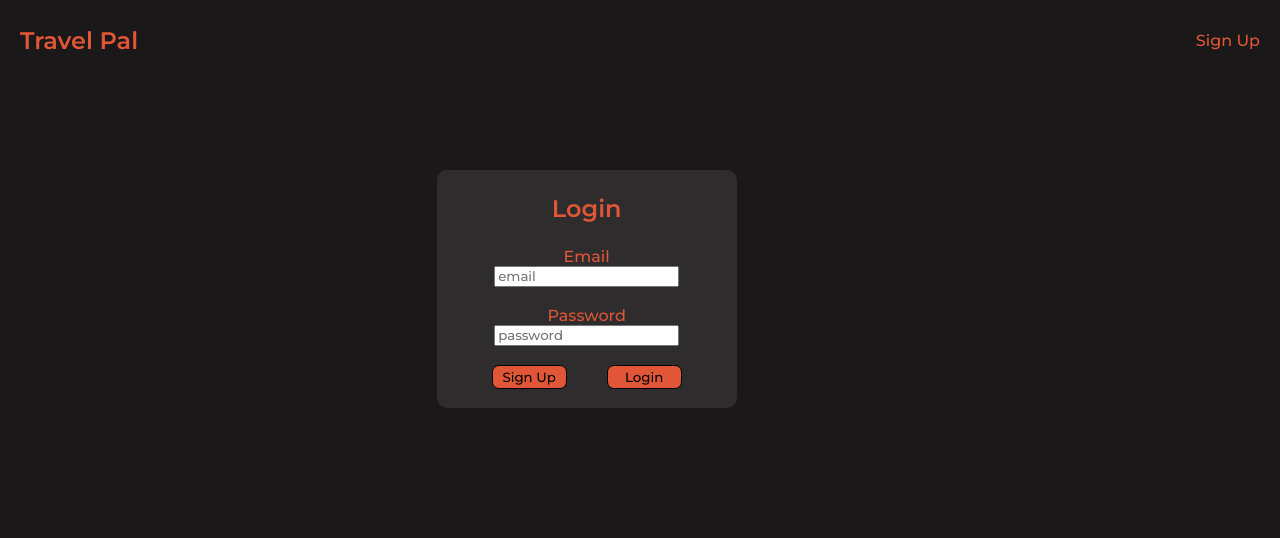
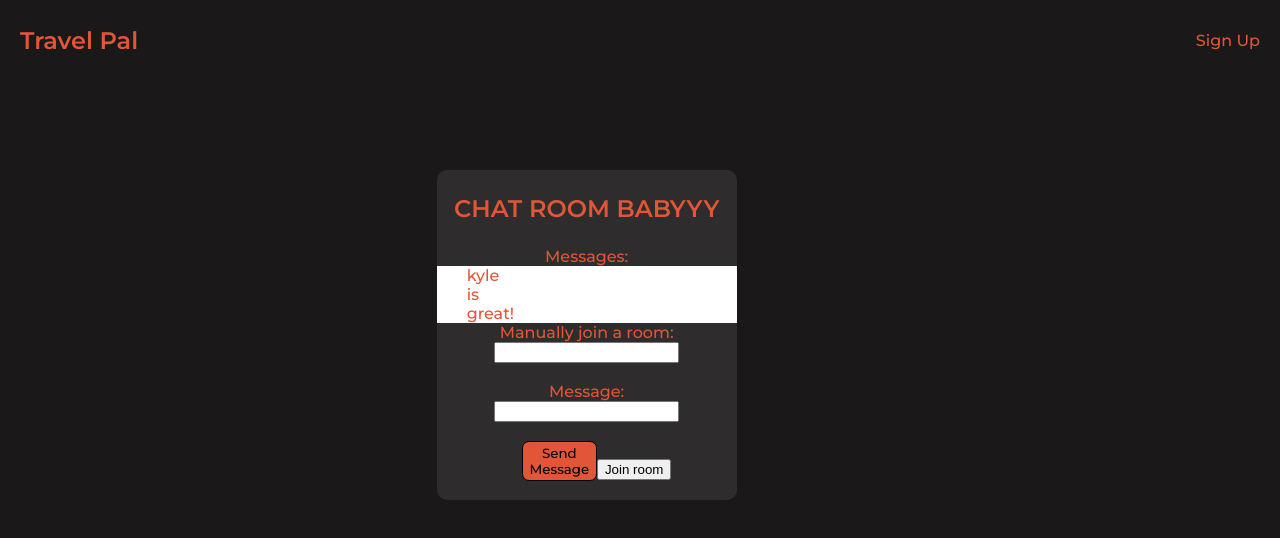
Before and after one commit to scooby-gang-7/iteration, a React (Create React App) app: page / in a window 1280 px wide. Shown: the top 538 px of the page. Built offline with nearby package versions, Linux system fonts and the light colour scheme; no server answers.

Commit message:
add socket.io functionality for group messages. incomplete

```diff
--- a/client/App.jsx
+++ b/client/App.jsx
@@ -8,13 +8,13 @@ import {
 } from 'react-router-dom';
 import AddTrip from './components/AddTrip.jsx';
 import Login from './components/Login.jsx';
+import CHATROOM from './components/CHATROOM.jsx';
 import MyTrips from './components/MyTrips.jsx';
 import NavBar from './components/NavBar';
 import Signup from './components/Signup.jsx';
 import TripDetails from './components/TripDetails.jsx';
 import './stylesheets/styles.css';
 import 'react-toastify/dist/ReactToastify.css';
-
 
 const App = () => {
   const [userInfo, setUserInfo] = useState({ user_id: null });
@@ -66,8 +66,10 @@ const App = () => {
           element={
             userInfo.user_id ? (
               <Navigate to='/mytrips' />
-            ) : (
-              <Login setUserInfo={setUserInfo} userInfo={userInfo} />
+            ) :
+            (
+              <CHATROOM/>
+              /*<Login setUserInfo={setUserInfo} userInfo={userInfo} />*/
             )
           }
         />
--- /dev/null
+++ b/client/components/CHATROOM.jsx
@@ -0,0 +1,141 @@
+import React, { useState, useEffect } from 'react';
+import axios from 'axios';
+import '../stylesheets/styles.css';
+import io from 'socket.io-client';
+
+/*
+
+HOW TO USE
+
+open up multiple clients (tabs, windows, etc)
+subscribe to a room (any string) with the Join Room button
+do this for all the clients you want to be grouped together
+now send a message from one! any that weren't grouped
+should not see the message :)
+
+Missing:
+- using tripId for automatic room number
+- styling
+- messages table
+- fetch to update messages table
+- fetch to pull from messages table
+- backend middleware to query the messages table
+
+*/
+
+const CHATROOM = (props) => {
+  const [isConnected, setIsConnected] = useState(false);
+  const [curSocket, setCurSocket] = useState(false);
+  const [message, setMessage] = useState('');
+  const [messageList, setMessageList] = useState([]);
+
+  // we don't need this in state
+  // just need to pass down the tripId as props
+  // this is used to specify what "chat room" to send to
+  const [room, setRoom] = useState('');
+
+  useEffect(() => {
+    // fetch conversation from messages table - dummy data right now
+    setMessageList(['kyle', 'is', 'great!']);
+
+    // set up socket
+    console.log('installing socket io');
+    const socket = io('http://localhost:3000');
+    setCurSocket(socket);
+
+    socket.on('connect', () => {
+      console.log('socket is connected!', socket.id);
+      setIsConnected(true);
+    });
+    socket.on('disconnect', () => {
+      setIsConnected(false);
+      console.log('socket is disconnected!');
+    });
+    // seems like this acts as a onComponentUnmount
+    return () => {
+      socket.close();
+    };
+  }, []);
+
+  // seems the messagelist var needs updated
+  // when I had this in useeffect, messagelist was only ever
+  // what it was initialized as ([])
+  if (isConnected) {
+    curSocket.on('receive-message', (msg) => {
+      // console.log('loggin it!');
+      // console.log(messageList);
+      setMessageList([...messageList, msg]);
+    });
+  }
+  const sendMessage = () => {
+    // console.log('sending message');
+    // console.log(messageList);
+    // console.log(room);
+    setMessageList([...messageList, message]);
+    curSocket.emit('send-message', message, room);
+
+    // update messages in DB with a fetch
+  };
+
+  const joinRoom = () => {
+    // console.log(room);
+    curSocket.emit('join-room', room);
+  };
+
+  return (
+    <div id='login-parent'>
+      <form action='#' className='loginBox'>
+        <h3>CHAT ROOM BABYYY</h3>
+
+        <label>Messages: </label>
+        <div
+          style={{
+            backgroundColor: 'white',
+            display: 'flex',
+            flexDirection: 'column',
+            alignItems: 'flex-start',
+            paddingLeft: '30px',
+          }}
+        >
+          {messageList.map((msg) => (
+            <div key={msg}>{msg}</div>
+          ))}
+        </div>
+        <label>Manually join a room: </label>
+        <input value={room} onChange={(e) => setRoom(e.target.value)} />
+        <br />
+        <br />
+        <label>Message: </label>
+        <br />
+        <input value={message} onChange={(e) => setMessage(e.target.value)} />
+        <br />
+        <br />
+        <button
+          id='btn-login'
+          className=''
+          onClick={(e) => {
+            e.preventDefault();
+            sendMessage();
+          }}
+        >
+          Send Message
+        </button>
+        <button
+          id='roomjoin'
+          className=''
+          onClick={(e) => {
+            e.preventDefault();
+            joinRoom();
+          }}
+        >
+          Join room
+        </button>
+        <br />
+      </form>
+      <br />
+    </div>
+  );
+};
+
+export default CHATROOM;
+//
--- a/package.json
+++ b/package.json
@@ -49,6 +49,8 @@
     "react-toastify": "^9.0.5",
     "regenerator-runtime": "^0.13.9",
     "sass": "^1.53.0",
+    "socket.io": "^4.5.1",
+    "socket.io-client": "^4.5.1",
     "use-places-autocomplete": "^4.0.0"
   },
   "devDependencies": {
```
Also changed, not shown: 2 other files (tests, documents, lock files or other folders).
